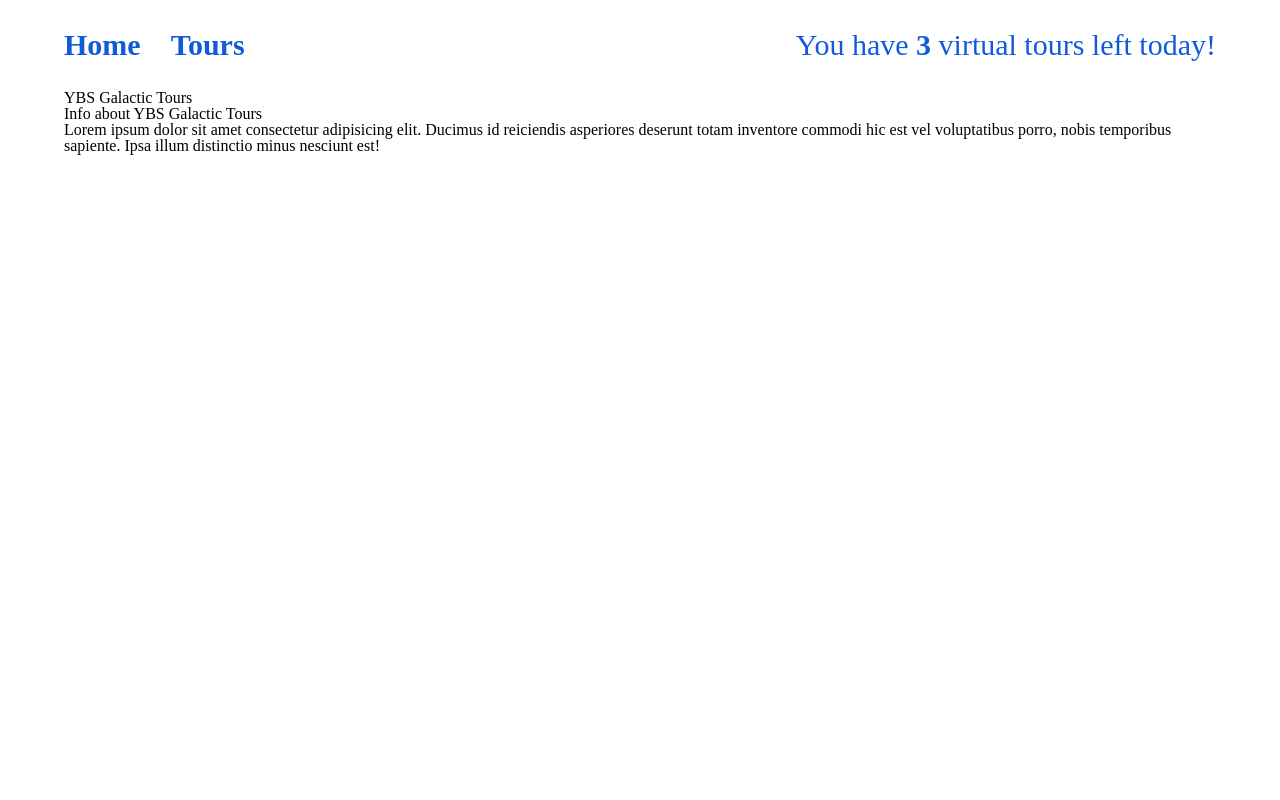
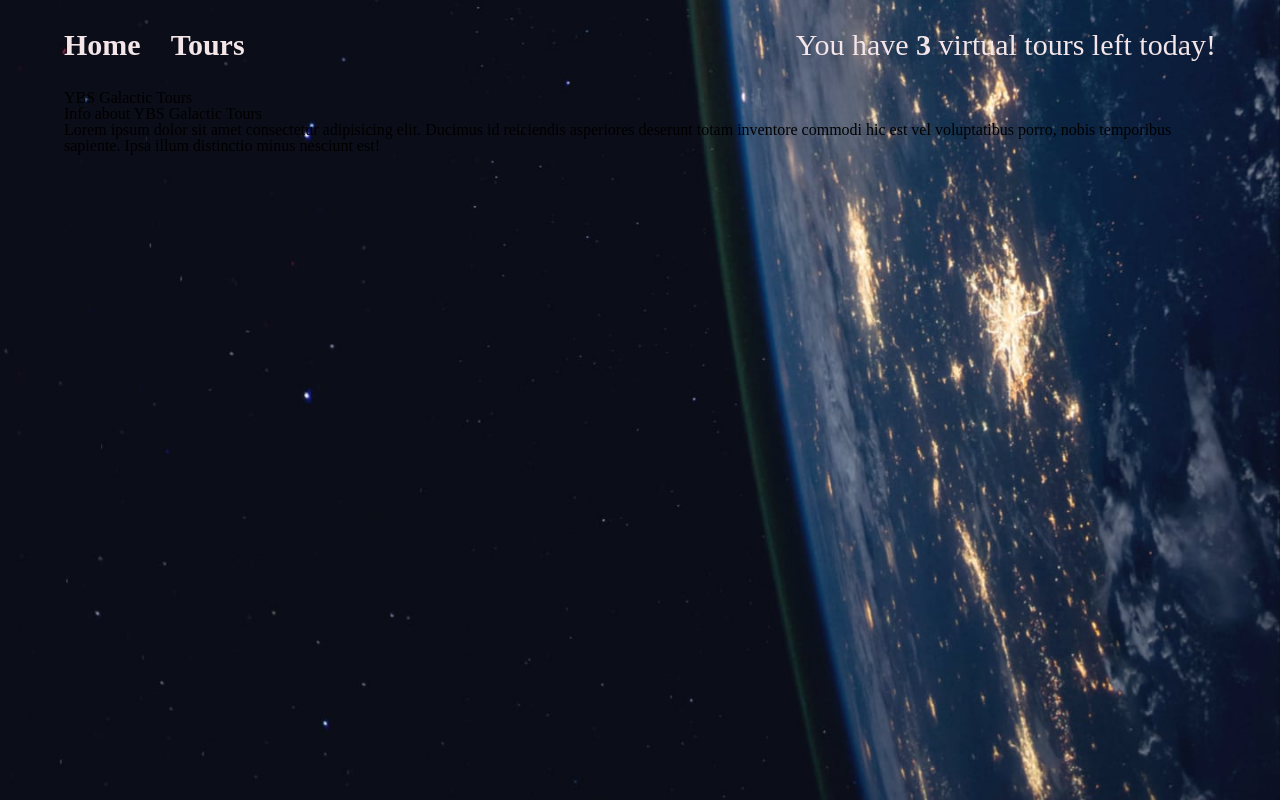
Before and after one commit to luxury-cruise-tour/luxuryCruiseTour, a React (Create React App) app: page / in a window 1280 px wide. Built offline with nearby package versions, Linux system fonts and the light colour scheme; no server answers; a web font is replaced by a local one.

Commit message:
Added the background image for the body when it lands on homepage

```diff
--- a/src/App.css
+++ b/src/App.css
@@ -82,13 +82,14 @@ html { box-sizing: border-box; }
 
 body{
   font-family: 'Maitree', serif;
-  max-width: 1440px;
   margin: auto;
+  background: url('../public/assets/background-home-desktop.jpg') no-repeat;
+  background-size: cover;
 }
 
 .wrapper{
+  max-width: 1440px;
   width: 90%;
-  max-width: 1440px;
   margin: auto;
 }
 
@@ -98,7 +99,7 @@ nav{
   display: flex;
   justify-content: space-between;
   padding: 30px 0;
-  color:#105bd8;
+  color:#f4e6e8;
   font-size: 30px;
 }
 
```
Also changed, not shown: public/assets/background-home-desktop.jpg (added), public/assets/logo.svg (added).
